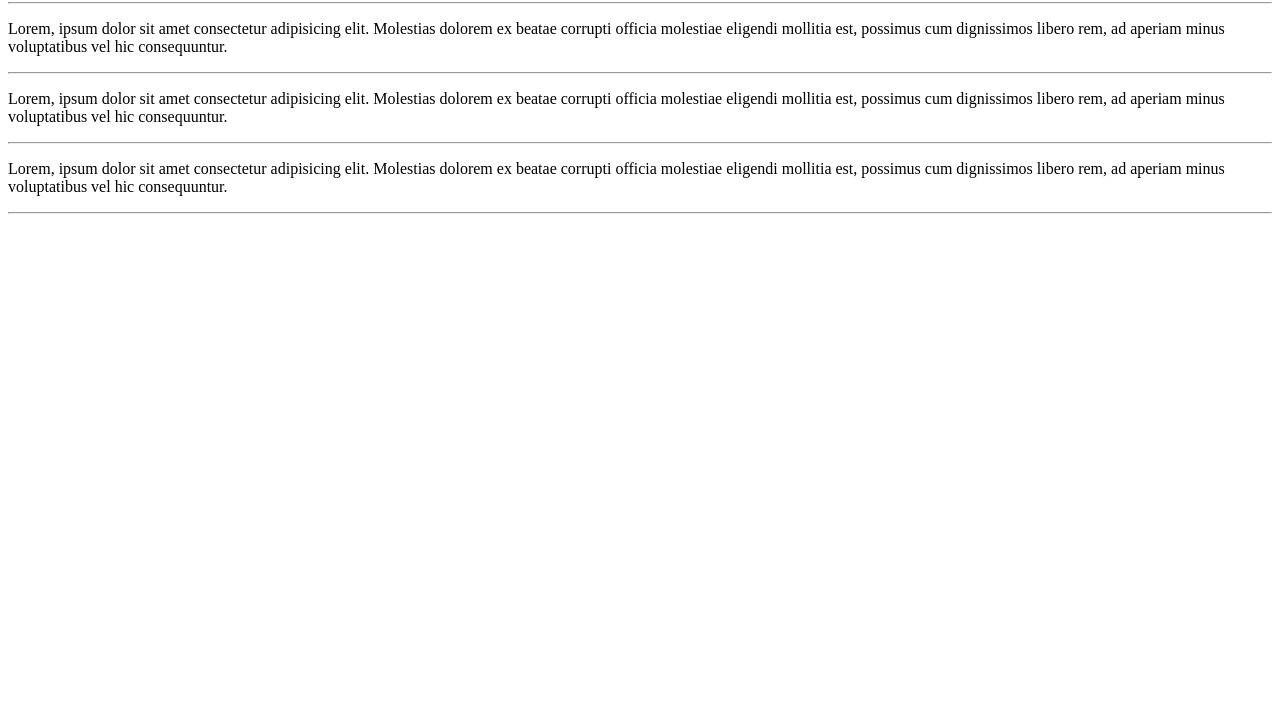
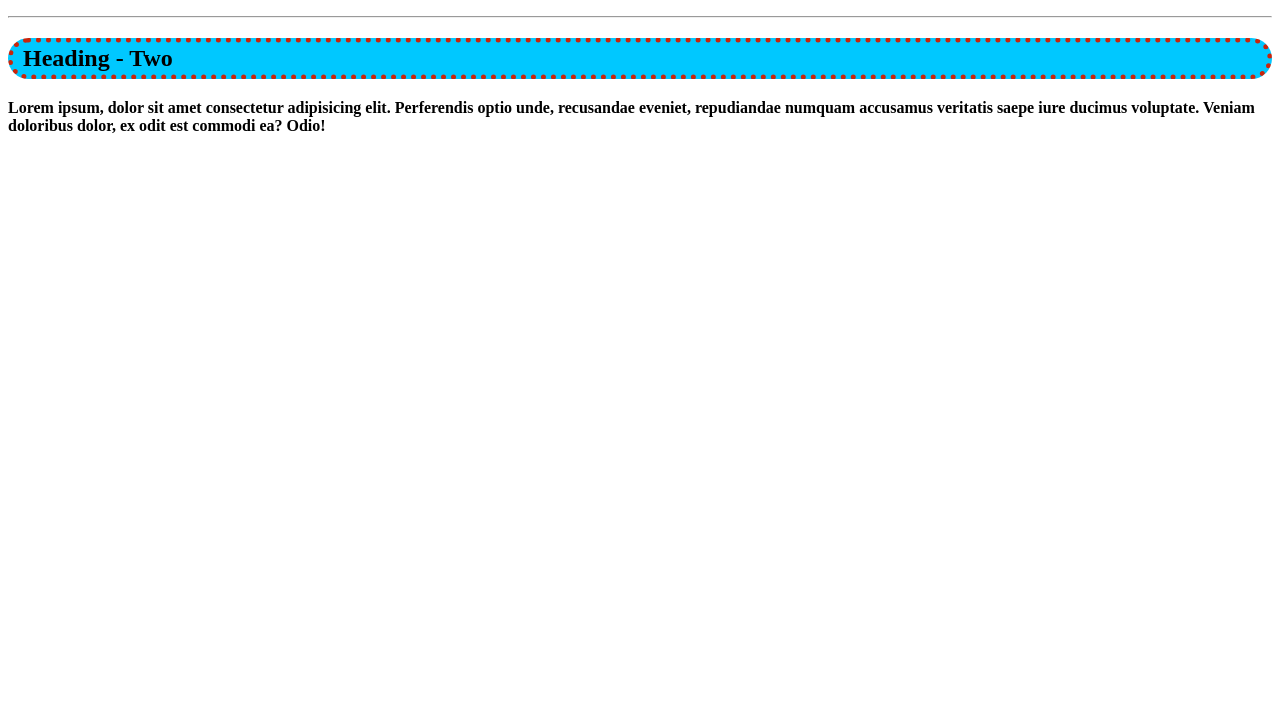
Before and after one commit to Bernardo-Silveira/HTML-CSS, a website: page src/HTML/index.html in a window 1280 px wide. Shown: the part 78-800 px from the top of the page. Drawn offline with Linux system fonts and the light colour scheme.

Commit message:
Update HTML for test

```diff
--- a/src/HTML/index.html
+++ b/src/HTML/index.html
@@ -3,42 +3,31 @@
   <head>
     <meta charset="UTF-8" />
     <meta name="viewport" content="width=device-width, initial-scale=1.0" />
-    <meta name="description" content="Test of Software Engineer" />
-    <meta name="keywords" content="Test, Programmation, HTML, CSS" />
-    <meta name="Bernardo Silveira" />
-    <title>Test - HTML and CSS</title>
+    <meta name="description" content="Test of HTML, CSS, GIT" />
+    <meta name="keywords" content="" />
+    <title>Test | Bernardo Silveira</title>
+    <style>
+      .background {
+        background-color: rgb(0, 200, 300);
+        border-style: dotted;
+        border-width: 5px;
+        border-color: #c8250c;
+        padding: 2px 10px;
+        border-radius: 20ch;
+      }
+    </style>
   </head>
   <body>
-    <div class="texts">
-      <h1>The Lorem</h1>
-      <hr />
-      <div id="text1">
-        <p>
-          Lorem, ipsum dolor sit amet consectetur adipisicing elit. Molestias
-          dolorem ex beatae corrupti officia molestiae eligendi mollitia est,
-          possimus cum dignissimos libero rem, ad aperiam minus voluptatibus vel
-          hic consequuntur.
-        </p>
-        <hr />
-      </div>
-      <div id="text2">
-        <p>
-          Lorem, ipsum dolor sit amet consectetur adipisicing elit. Molestias
-          dolorem ex beatae corrupti officia molestiae eligendi mollitia est,
-          possimus cum dignissimos libero rem, ad aperiam minus voluptatibus vel
-          hic consequuntur.
-        </p>
-        <hr />
-      </div>
-      <div id="text3">
-        <p>
-          Lorem, ipsum dolor sit amet consectetur adipisicing elit. Molestias
-          dolorem ex beatae corrupti officia molestiae eligendi mollitia est,
-          possimus cum dignissimos libero rem, ad aperiam minus voluptatibus vel
-          hic consequuntur.
-        </p>
-        <hr />
-      </div>
-    </div>
+    <h1 class="background">Heading - One</h1>
+    <hr />
+    <h2 class="background">Heading - Two</h2>
+    <p>
+      <b
+        >Lorem ipsum, dolor sit amet consectetur adipisicing elit. Perferendis
+        optio unde, recusandae eveniet, repudiandae numquam accusamus veritatis
+        saepe iure ducimus voluptate. Veniam doloribus dolor, ex odit est
+        commodi ea? Odio!</b
+      >
+    </p>
   </body>
 </html>
```
